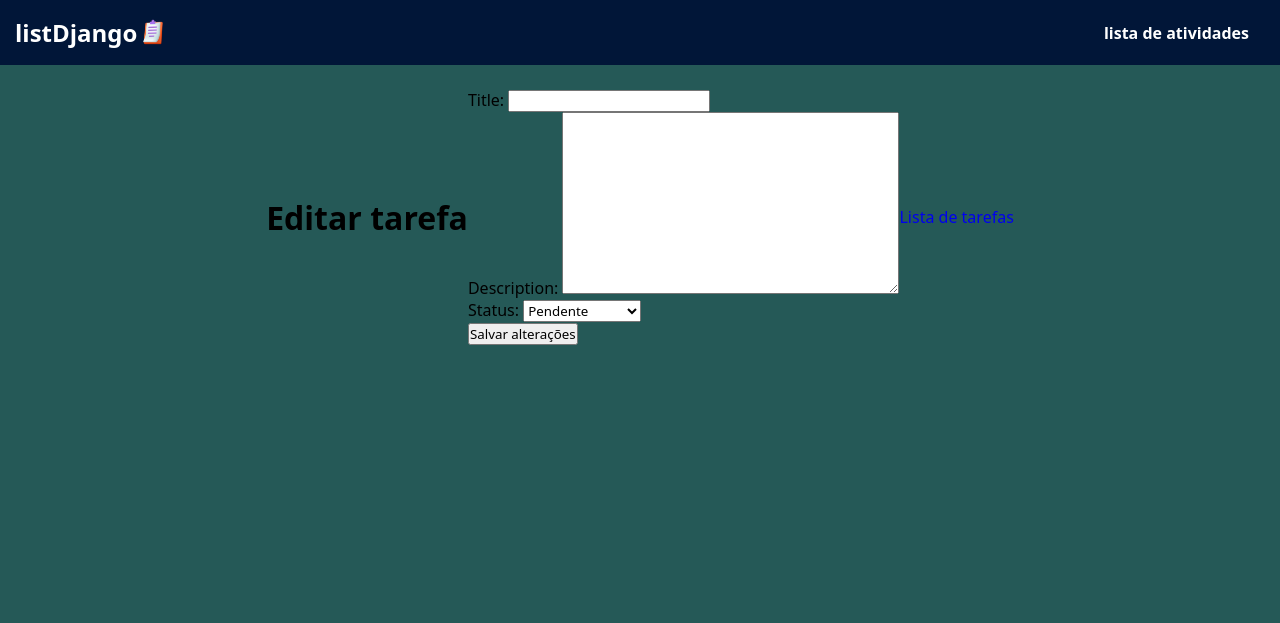
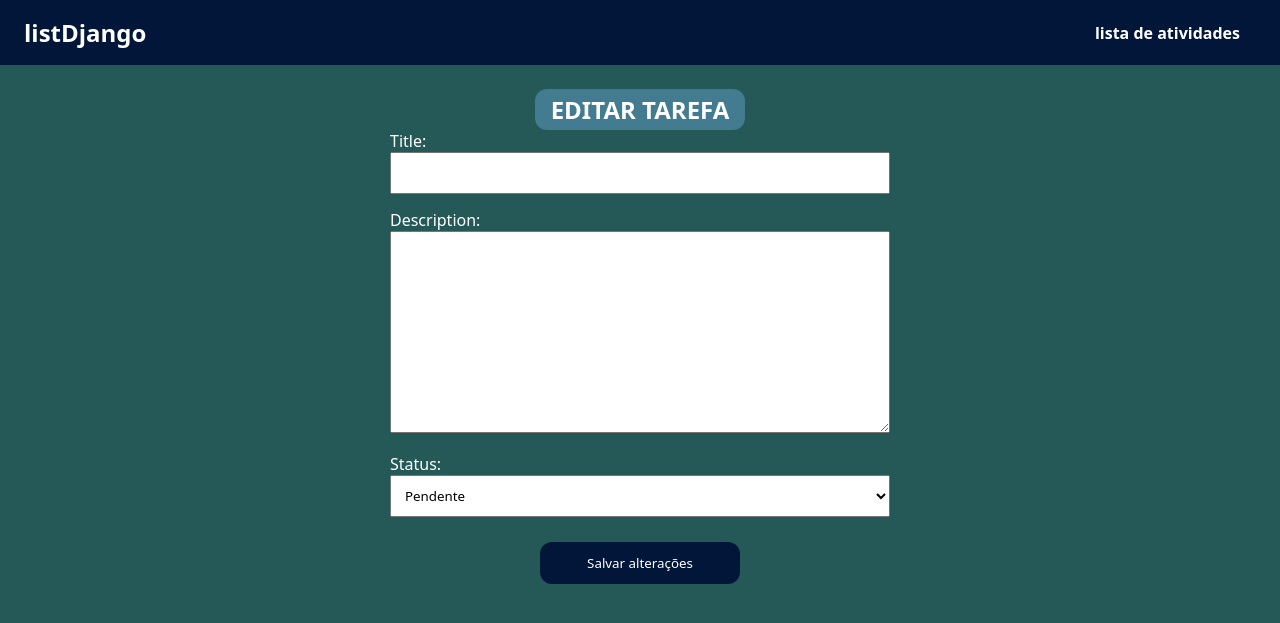
Before and after one commit to llwkascarvalho/Task-Django, a Django app: template tasks/templates/tasks/task_edit.html in a window 1280 px wide. Shown: the top 623 px of the page. Run offline with Django 5.2, Linux system fonts and the light colour scheme; the template is opened without the code that fills it: values that come from a table or form of the project are taken from there, others are empty.

Commit message:
Mudanças na estilização e edição de tarefas

```diff
--- a/tasks/static/tasks/css/base.css
+++ b/tasks/static/tasks/css/base.css
@@ -3,9 +3,6 @@
     margin: 0;
     padding: 0;
     font-family: system-ui, -apple-system, BlinkMacSystemFont, 'Segoe UI', Roboto, Oxygen, Ubuntu, Cantarell, 'Open Sans', 'Helvetica Neue', sans-serif;
-}
-.navdiv img {
-    width: 32px;
 }
 
 .logo {
@@ -19,27 +16,21 @@ body {
     background-color: #255957;
 }
 
-.container {
-    display: flex;
-    justify-content: center;
-    align-items: center;
-}
-
 .navbar {
     background-color: #011638;
     padding: 16px;
     margin-bottom: 24px;
-    padding-right: 15px;
-    padding-left: 15px;
+    padding-right: 24px;
+    padding-left: 24px;
 }
 
-.navdiv{
+.navdiv {
     display: flex;
     align-items: center;
     justify-content: space-between;
 }
 
-.logo a{
+.logo a {
     font-size: 24px;
 
     font-weight: 800;
@@ -60,6 +51,6 @@ li a {
 }
 
 li a:hover {
-    color: #A98743;
+    color: #437C90;
     text-decoration: underline;
 }
--- a/tasks/static/tasks/css/task_edit.css
+++ b/tasks/static/tasks/css/task_edit.css
@@ -0,0 +1,60 @@
+.container-edit {
+    display: flex;
+    flex-direction: column;
+    justify-content: center;
+    align-items: center;
+}
+
+h1 {
+    background-color: #437C90;
+    padding: 4px 16px;
+    border-radius: 12px;
+    color: white;
+    font-weight: 800;
+    font-size: 24px;
+    text-transform: uppercase;
+}
+
+.form {
+    width: 100%;
+    max-width: 500px;
+}
+
+.form input,
+.form textarea,
+.form select {
+    width: 100%;
+    max-width: 100%;
+    box-sizing: border-box;
+    margin-bottom: 15px;
+    padding: 10px;
+}
+
+.form label {
+    width: 100%;
+    text-align: left;
+    margin-bottom: 5px;
+    color: white
+}
+
+.form button {
+    background-color: #011638;
+    color: white;
+    width: 100%;
+    max-width: 200px;
+    margin-top: 10px;
+    padding: 12px 16px;
+    border-radius: 12px;
+    border: none;
+}
+
+.form div {
+    display: flex;
+    justify-content: center;
+}
+
+.form button:hover {
+    background-color: rgb(6, 6, 39);
+    color: white;
+    cursor: pointer;
+}
--- a/tasks/static/tasks/css/task_list.css
+++ b/tasks/static/tasks/css/task_list.css
@@ -1,9 +1,21 @@
-.content-table{
+.container {
+    display: flex;
+    justify-content: center;
+    align-items: center;
+    width: 100%;
+    max-width: 90%;
+    margin: 0 auto;
+
+}
+
+.content-table {
     border-collapse: collapse;
-    margin: 25px;
+    margin: 8px;
     font-size: 1em;
     min-width: 400px;
     overflow: hidden;
+    width: 100%;
+    max-width: 100%;
 }
 
 .content-table thead tr {
@@ -15,7 +27,7 @@
 
 .content-table th,
 .content-table td {
-    padding: 12px 15px;
+    padding: 8px 16px;
 }
 
 .content-table tbody tr {
@@ -23,24 +35,38 @@
     background-color: #EEEBD3;
 }
 
-.content-table tbody tr:nth-last-of-type(even) {
-    background-color: #d6bf8580;
+.td-button {
+    display: flex;
 }
 
-tbody td button{
-    background-color: #437C90;
-    padding: 8px 16px;
-    width: fit-content;
+.content-table tbody tr:nth-last-of-type(even) {
+    background-color: rgba(215, 206, 185, 0.873);
+}
+
+tbody td button {
+    margin: 2px;
+    padding: 8px 8px;
+    min-width: 80px;
     border-radius: 10px;
     border: none;
 }
 
-.btn-editar{
+.btn-editar {
     background-color: rgb(58, 53, 194);
 }
-.btn-excluir{
+
+.btn-excluir {
     background-color: rgb(161, 29, 29);
 }
+
 tbody td button a {
     color: white;
 }
+
+.btn-editar:hover {
+    background-color: rgb(20, 18, 82);
+}
+
+.btn-excluir:hover {
+    background-color: rgb(99, 15, 15);
+}
--- a/tasks/templates/base.html
+++ b/tasks/templates/base.html
@@ -3,18 +3,23 @@
 <!DOCTYPE html>
 <html lang="pt-br">
   <head>
-    <meta charset="UTF-8">
-    <meta name="viewport" content="width=device-width, initial-scale=1.0">
+    <meta charset="UTF-8" />
+    <meta name="viewport" content="width=device-width, initial-scale=1.0" />
     <title>Lista de atividades</title>
-    <link rel="stylesheet" href="static\tasks\css\task_list.css">
-    <link rel="stylesheet" href="static\tasks\css\base.css">
-    <link rel="shortcut icon" href="{% static 'tasks/img/logo.png' %}" type="image/x-icon">
+    <link rel="stylesheet" href="{% static 'tasks/css/task_list.css' %}" />
+    <link rel="stylesheet" href="{% static 'tasks/css/task_edit.css' %}" />
+    <link rel="stylesheet" href="{% static 'tasks/css/base.css' %}" />
+    <link
+      rel="shortcut icon"
+      href="{% static 'tasks/img/logo.png' %}"
+      type="image/x-icon"
+    />
   </head>
   <body>
     <header>
       <nav class="navbar">
         <div class="navdiv">
-                <div class="logo"><a href="#">listDjango</a><img src="{% static 'tasks/img/logo.png' %}" alt=""></div>
+          <div class="logo"><a href="#">listDjango</a></div>
           <ul>
             <li><a href="{% url 'task-list' %}">Lista de atividades</a></li>
           </ul>
@@ -22,12 +27,9 @@
       </nav>
     </header>
     <main class="conteudo">
-        <div class="container">
       {% block content %}
       <!-- O conteúdo especifico da página será exibido aqui -->
-            {% endblock  %}
-        </div>
+      {% endblock %}
     </main>
-
   </body>
 </html>
--- a/tasks/templates/tasks/task_edit.html
+++ b/tasks/templates/tasks/task_edit.html
@@ -1,14 +1,14 @@
 {% extends "base.html" %}
+{% load static %}
 
 {% block content %}
-    <h1>Editar tarefa</h1>
-
-    <form method="post" class="form">
-        {% csrf_token %}
-        {{form.as_p}}
-        <button type="submit">Salvar alterações</button>
-
-    </form>
-    <a href="{% url "task-list" %}">Lista de tarefas</a>
+    <div class="container-edit">
+        <h1>Editar tarefa</h1>
+        <form method="post" class="form">
+            {% csrf_token %}
+            {{form.as_p}}
+            <div><button type="submit">Salvar alterações</button></div>
+        </form>
+    </div>
 
 {% endblock content %}
```
Also changed, not shown: tasks/templates/tasks/task_list.html (+3 -4 lines). Lines whose indentation alone changed are shown as unchanged.
